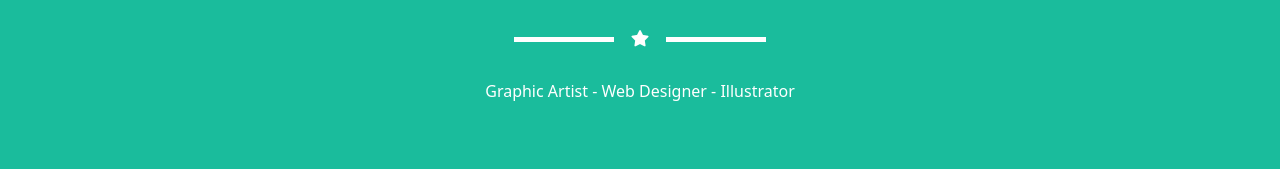
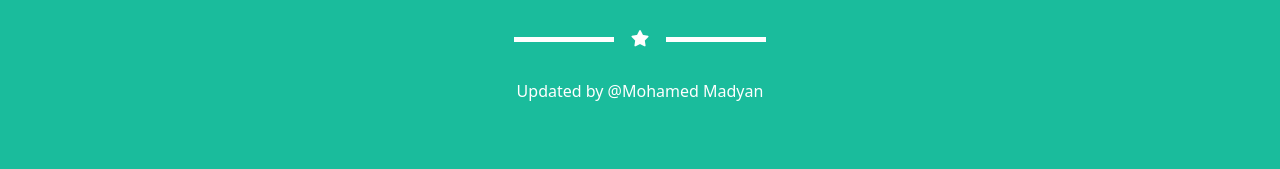
Before and after one commit to Mahmoudsallam342/React-BS-Ass, a React (Vite) app: page / in a window 1280 px wide. Shown: the part 561-730 px from the top of the page. Built offline with nearby package versions, Linux system fonts and the light colour scheme.

Commit message:
update Home component

```diff
--- a/src/Home/Home.jsx
+++ b/src/Home/Home.jsx
@@ -14,7 +14,7 @@ function Home() {
           </h1>
           <Star />
           <p className="text-white p-3">
-            Graphic Artist - Web Designer - Illustrator
+            Updated by @Mohamed Madyan
           </p>
         </div>
       </div>
```
